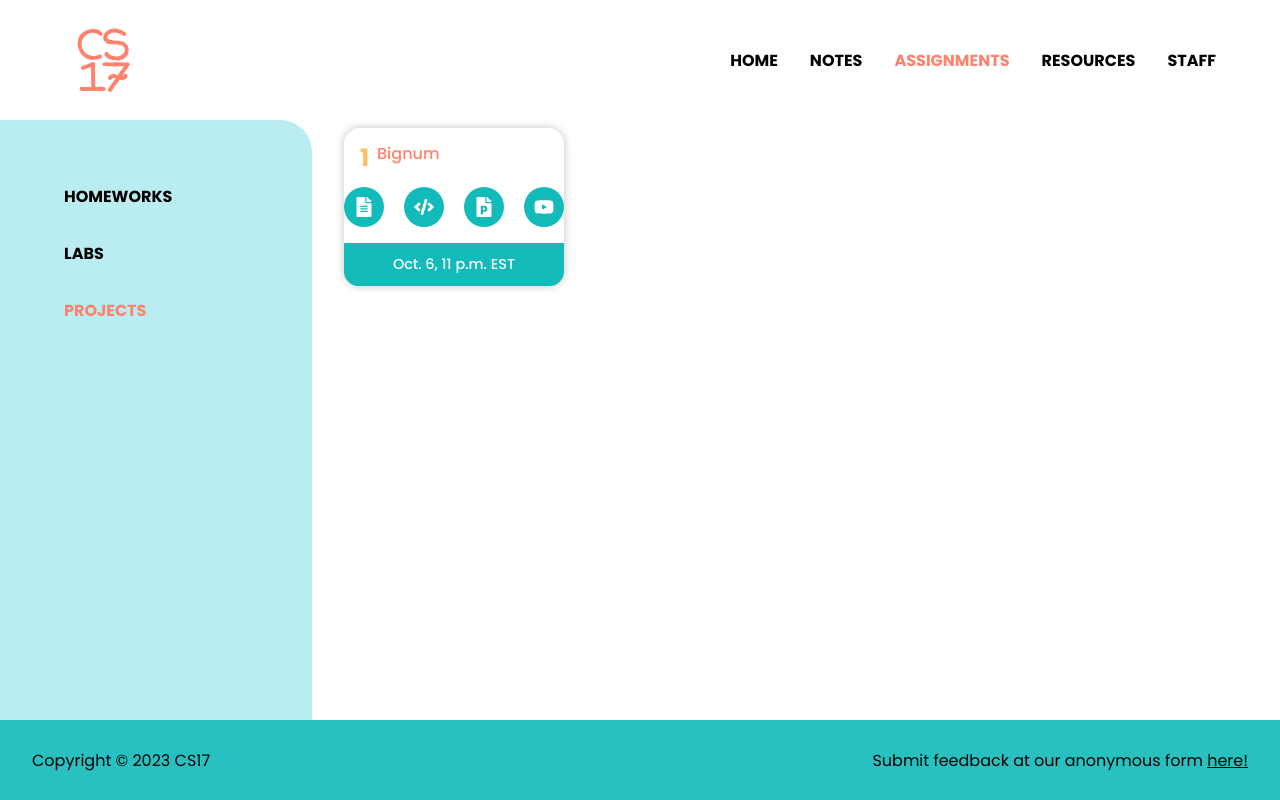
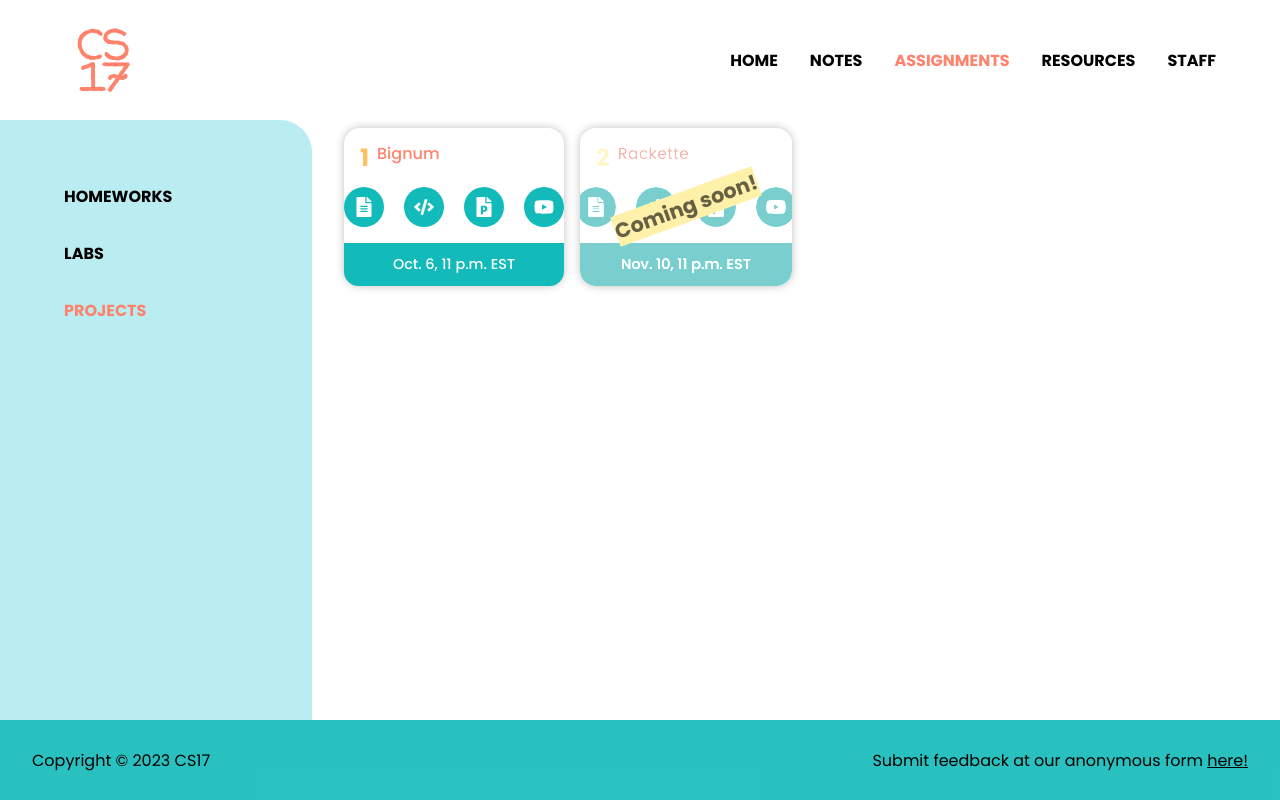
Before and after one commit to cs17-fall2023/cs17-fall2023.github.io, a React (Create React App) app: page /projects in a window 1280 px wide. Built offline with nearby package versions, Linux system fonts and the light colour scheme.

Commit message:
prep rackette release

```diff
--- a/src/Info/Assignments/Projects/Projects.js
+++ b/src/Info/Assignments/Projects/Projects.js
@@ -11,16 +11,16 @@ const projects = [
 		    { icon: <FaYoutube />, link: "https://drive.google.com/file/d/1Ke2Hrt53y6ZJz6dqXd83ONwUz0E2tf3u/view?usp=sharing", label: "Gearup Recording" }
 		]
 	},
-	// {
-	// 	number: 2, title: "Rackette", dueDate: "Nov. 11, 11 p.m. EST", active: false,
-	// 	notes: "",
-	// 	links: [
-	// 		{ icon: <FaFileAlt />, link: "https://drive.google.com/file/d/1N_DLPNCPN0wJ4gaLTfrhnxb13kuLYDvY/view?usp=sharing", label: "Handout" },
-	// 		{ icon: <FaCode />, link: "https://drive.google.com/drive/folders/1UrUYDOucan5iFkZCMT8PlQ0nBJiKPk4x?usp=sharing", label: "Source Code" },
-	// 		{ icon: <FaFilePowerpoint />, link: "https://docs.google.com/presentation/d/1Zvj6hrrfLHbjTpacp2cR55YoyOyUSUac3CQwwpnc-Ag/edit?usp=sharing", label: "Gearup Slides" },
-	// 		{ icon: <FaYoutube />, link: "https://drive.google.com/file/d/14dAvht4Wdp1fVphB6jY3iiUK1wy69N85/view?usp=sharing", label: "Gearup Recording" }
-	// 	]
-	// },
+	{
+		number: 2, title: "Rackette", dueDate: "Nov. 10, 11 p.m. EST", active: false,
+		notes: "",
+		links: [
+			{ icon: <FaFileAlt />, link: "https://drive.google.com/file/d/1y_G-gdPjTdvpjFqmB90LnPyFEf6aHVZC/view?usp=sharing", label: "Handout" },
+			{ icon: <FaCode />, link: "https://drive.google.com/drive/folders/12pGjHQcPdj-yySAmGbEXJITTHZJbUksH?usp=sharing", label: "Source Code" },
+			{ icon: <FaFilePowerpoint />, link: "https://docs.google.com/presentation/d/1Zvj6hrrfLHbjTpacp2cR55YoyOyUSUac3CQwwpnc-Ag/edit?usp=sharing", label: "Gearup Slides" },
+			{ icon: <FaYoutube />, link: "https://drive.google.com/file/d/14dAvht4Wdp1fVphB6jY3iiUK1wy69N85/view?usp=sharing", label: "Gearup Recording" }
+		]
+	},
 	// {
 	// 	number: 3, title: "Game", dueDate: "Dec. 5, 11 p.m. EST", active: false,
 	// 	notes: "",
```
